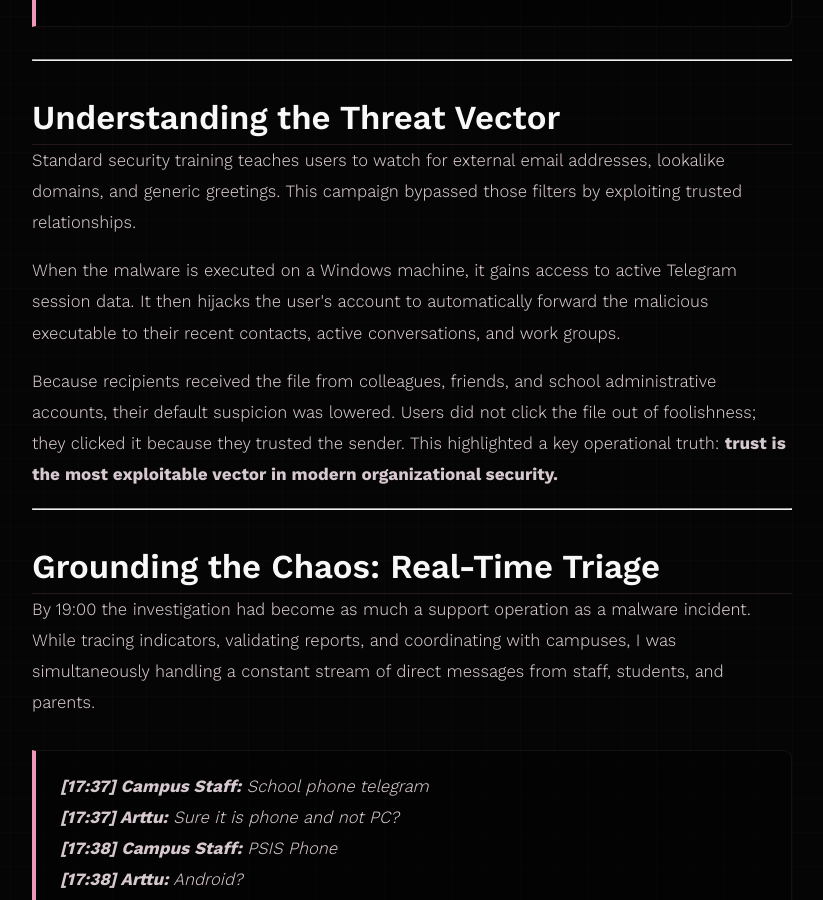
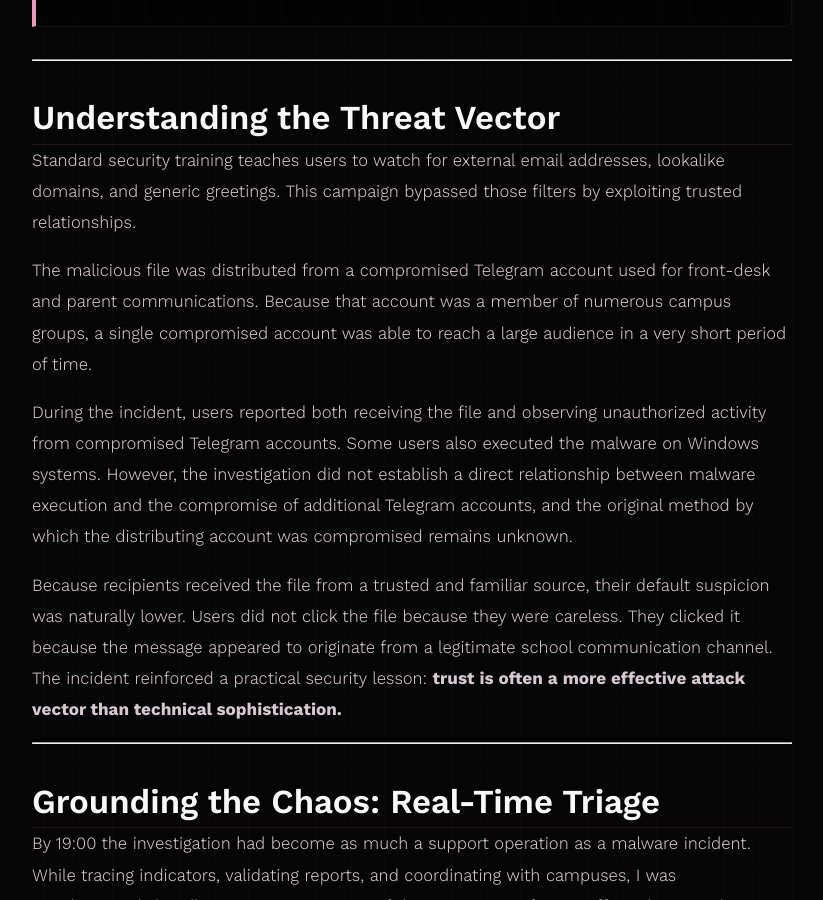
Before and after one commit to R2Pitou/R2Pitou, a Jekyll site: the page built from articles/security/salary-day-trojan/index.html, in a window 1280 px wide and 900 px high, scrolled down 4778 px. Shown: the whole window, without its empty margins (228-1051 px from the left). Built offline with Jekyll 4.4.1, drawn with Linux system fonts in a browser that asks for light colours.

Commit message:
Revise 'Understanding the Threat Vector' section
Expand and reword the 'Understanding the Threat Vector' section in the Salary Day Trojan advisory to clarify how a compromised Telegram account distributed the malicious file, note that investigation did not link malware execution to further account compromises, and emphasize that trusted channels were the primary attack vector. Also clean up formatting and whitespace in the article.

```diff
--- a/articles/security/salary-day-trojan/index.html
+++ b/articles/security/salary-day-trojan/index.html
@@ -379,12 +379,21 @@ permalink: /security/salary-day-trojan/
 
   <hr>
 
-  <section>
-    <h2>Understanding the Threat Vector</h2>
-    <p>Standard security training teaches users to watch for external email addresses, lookalike domains, and generic greetings. This campaign bypassed those filters by exploiting trusted relationships.</p>
-    <p>When the malware is executed on a Windows machine, it gains access to active Telegram session data. It then hijacks the user's account to automatically forward the malicious executable to their recent contacts, active conversations, and work groups.</p>
-    <p>Because recipients received the file from colleagues, friends, and school administrative accounts, their default suspicion was lowered. Users did not click the file out of foolishness; they clicked it because they trusted the sender. This highlighted a key operational truth: <strong>trust is the most exploitable vector in modern organizational security.</strong></p>
-  </section>
+<section>
+  <h2>Understanding the Threat Vector</h2>
+  <p>
+    Standard security training teaches users to watch for external email addresses, lookalike domains, and generic greetings. This campaign bypassed those filters by exploiting trusted relationships.
+  </p>
+  <p>
+    The malicious file was distributed from a compromised Telegram account used for front-desk and parent communications. Because that account was a member of numerous campus groups, a single compromised account was able to reach a large audience in a very short period of time.
+  </p>
+  <p>
+    During the incident, users reported both receiving the file and observing unauthorized activity from compromised Telegram accounts. Some users also executed the malware on Windows systems. However, the investigation did not establish a direct relationship between malware execution and the compromise of additional Telegram accounts, and the original method by which the distributing account was compromised remains unknown.
+  </p>
+  <p>
+    Because recipients received the file from a trusted and familiar source, their default suspicion was naturally lower. Users did not click the file because they were careless. They clicked it because the message appeared to originate from a legitimate school communication channel. The incident reinforced a practical security lesson: <strong>trust is often a more effective attack vector than technical sophistication.</strong>
+  </p>
+</section>
 
   <hr>
 
```
